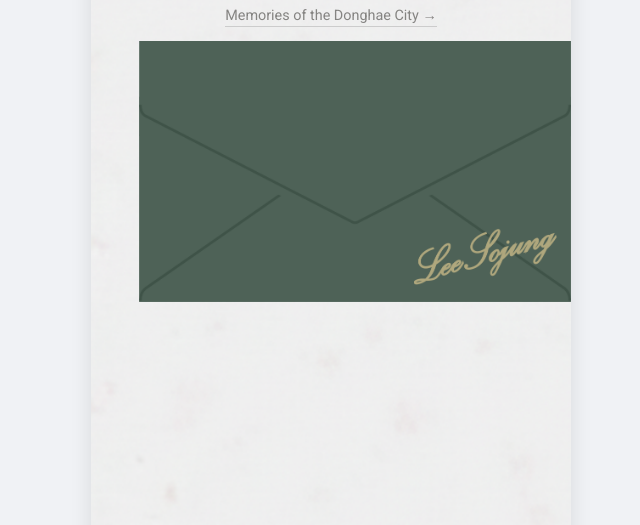
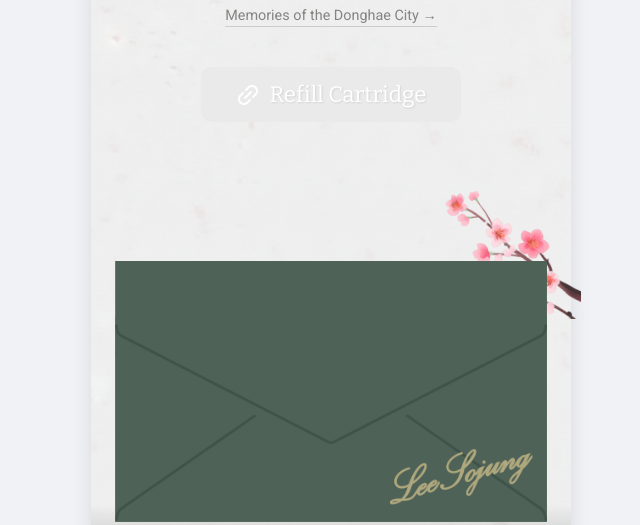
Before and after one commit to gnuoy01/letter_011129, a plain HTML site: page next.html in a window 1280 px wide. Shown: the part 238-763 px from the top of the page, without its empty margins (309-949 px from the left). Drawn offline with nearby package versions, Linux system fonts and the light colour scheme; a web font is replaced by a local one.

Commit message:
Add files via upload

```diff
--- a/next.html
+++ b/next.html
@@ -37,6 +37,7 @@ body {
     position: relative;
     width: 100%;
 
+    /* height: 100%; <-- 삭제 */
     min-height: 100dvh; /* 내용이 없어도 최소한 화면 전체 높이(dvh)만큼 흰색 배경 유지 */
     height: auto; /* 내용이 길어지면 자동으로 늘어남 */
 
@@ -71,7 +72,7 @@ body {
             position: relative;
             z-index: 10;
             width: 100%;
-            /* height: 100%; */
+            height: 100%;
             display: flex;
             flex-direction: column;
             align-items: center;
@@ -100,7 +101,7 @@ body {
         .btn-text { font-family: 'Bitter', serif; font-size: 1.4rem; color: #FFFFFF; text-shadow: 1px 1px 2px rgba(0,0,0,0.1); }
 
         .envelope-closed {
-            position: relative;
+            position: absolute;
             bottom: 5%; left: 5%; width: 90%; height: auto; aspect-ratio: 966/583;
             z-index: 20;
             background: url("images/v7_31.png") no-repeat center bottom;
@@ -128,7 +129,7 @@ body {
 
         /* ================== [화면 2] 열린 편지 (수정됨) ================== */
         .opened-letter-container {
-            position: relative;
+            position: absolute;
             bottom: 2%; left: 0;
             width: 100%;
             height: 95%;
```
